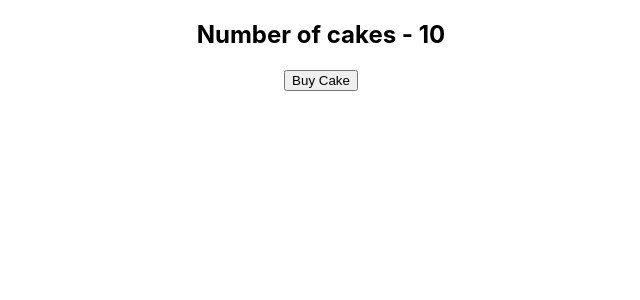
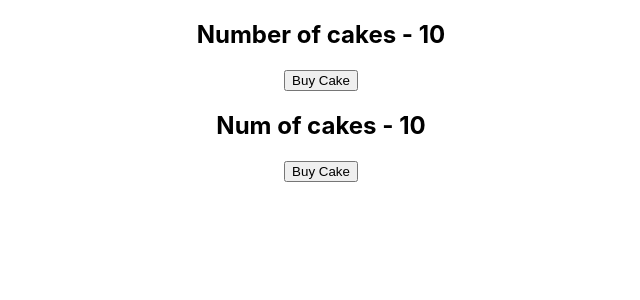
Before and after one commit to djeriko/react-redux-demo, a React (Create React App) app: page / in a window 1280 px wide. Shown: the top 300 px of the page, without its empty margins (319-959 px from the left). Built offline with nearby package versions, Linux system fonts and the light colour scheme.

Commit message:
added hooks

```diff
--- a/src/App.js
+++ b/src/App.js
@@ -3,12 +3,14 @@
 import store from './redux/store'
 import "./App.css"
 import CakeContainer from "./components/CakeContainer"
+import HooksCakeContainer from "./components/HooksCakeContainer"
 
 function App() {
   return (
     <Provider store={store}>
       <div className="App">
         <CakeContainer />
+        <HooksCakeContainer/>
       </div>
     </Provider>
   )
--- /dev/null
+++ b/src/components/HooksCakeContainer.js
@@ -0,0 +1,16 @@
+import React from "react"
+import { useSelector, useDispatch } from "react-redux"
+import { buyCake } from "../redux"
+
+function HooksCakeContainer() {
+  const numOfCakes = useSelector(state => state.numOfCakes)
+  const dispatch = useDispatch()
+  return (
+    <div>
+      <h2>Num of cakes - {numOfCakes}</h2>
+      <button onClick={() => dispatch(buyCake())}>Buy Cake</button>
+    </div>
+  )
+}
+
+export default HooksCakeContainer
```
